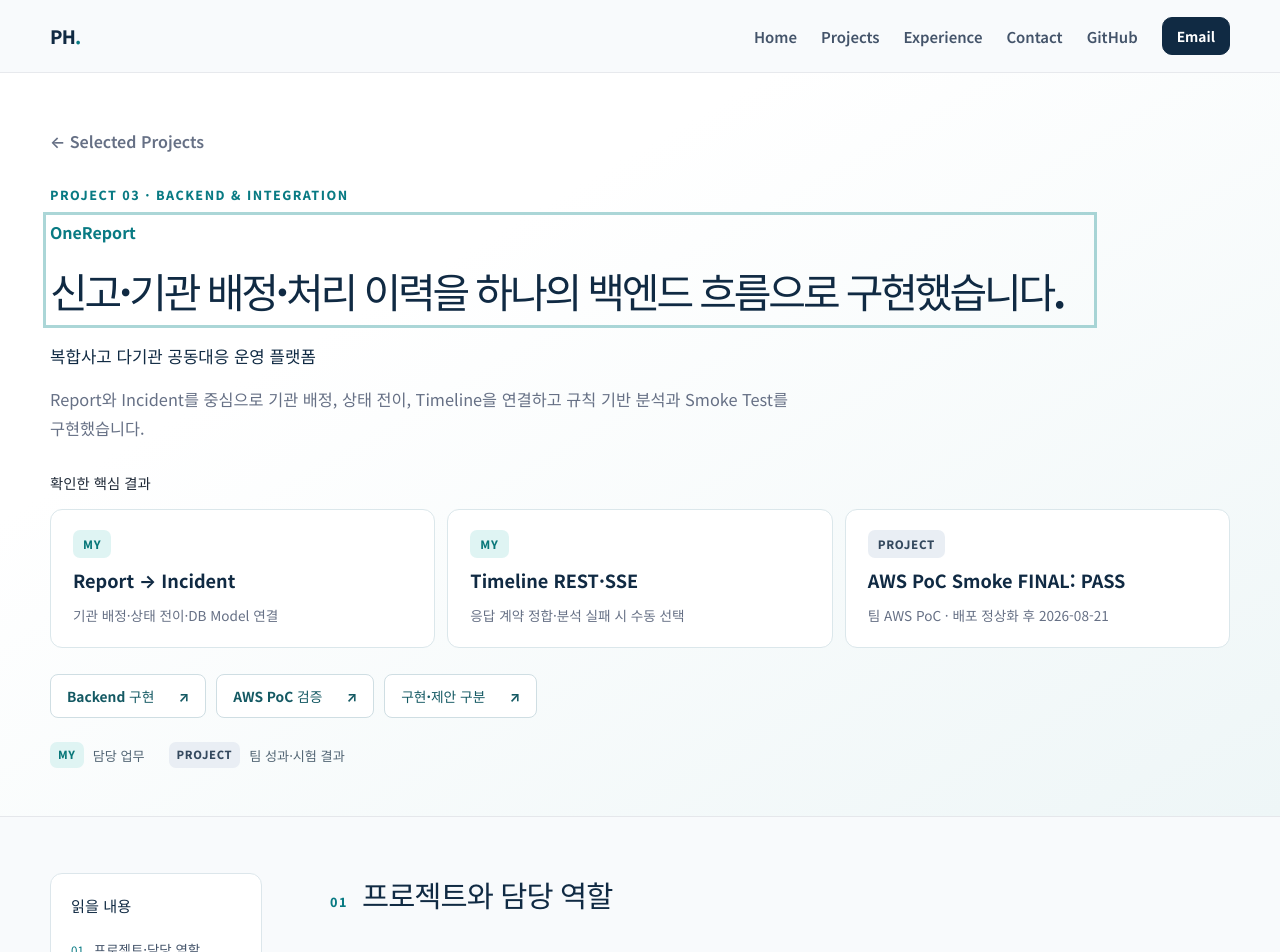
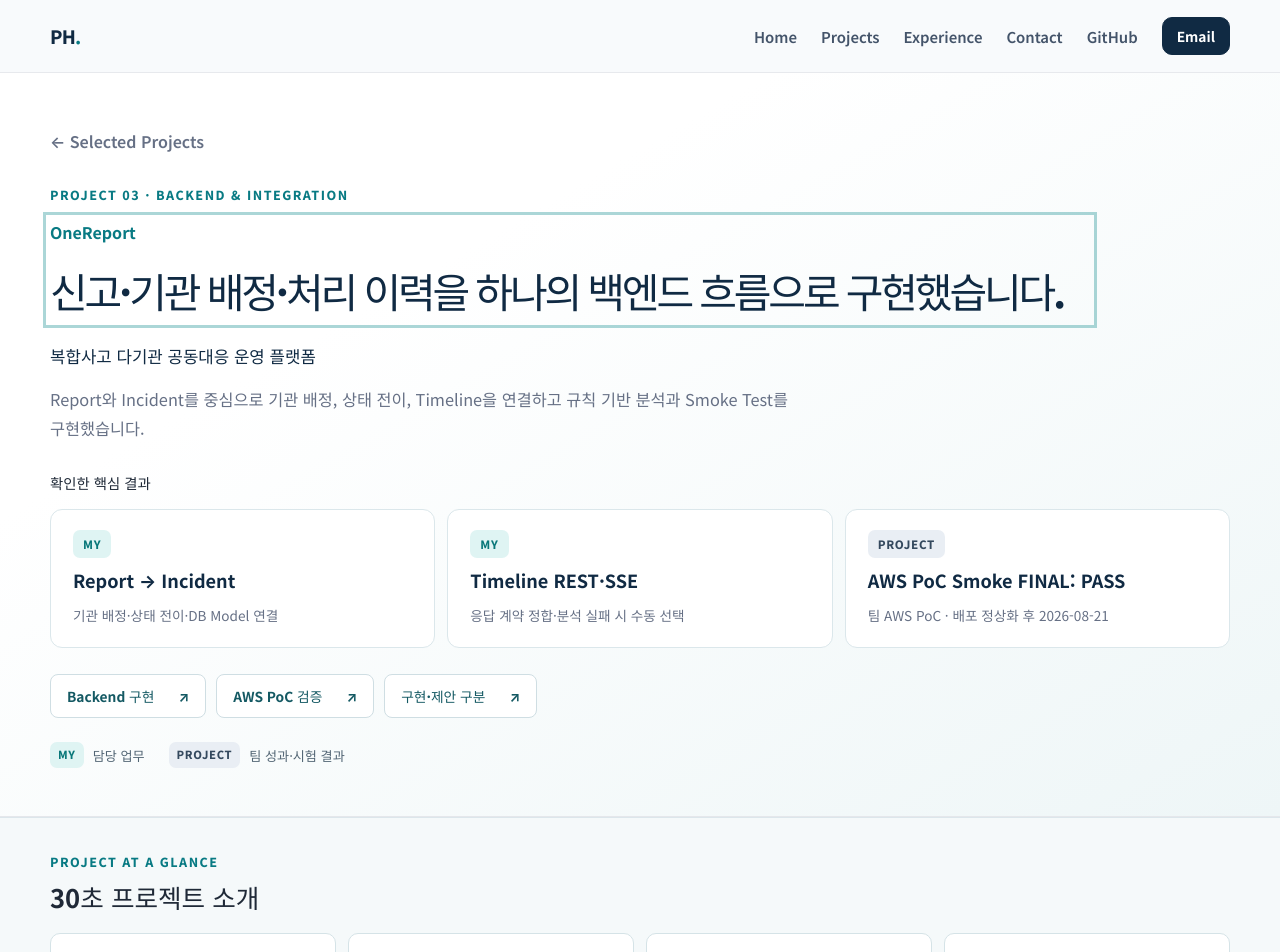
Before and after one commit to wkfkeha784-pixel/cloud-infra-portfolio, a React (Vite) app: page /projects/onereport in a window 1280 px wide. Shown: the top 952 px of the page. Built offline with nearby package versions, Linux system fonts and the light colour scheme.

Commit message:
feat(portfolio): recruiter summary on OneReportDetail page

```diff
--- a/src/pages/OneReportDetail.tsx
+++ b/src/pages/OneReportDetail.tsx
@@ -1,3 +1,4 @@
+import ProjectQuickRead from '../components/ProjectQuickRead'
 import EvidenceGuide from '../components/EvidenceGuide'
 import type { ReactNode } from 'react'
 import { Link } from 'react-router-dom'
@@ -56,6 +57,8 @@ export default function OneReportDetail({ project }: { project: Project }) {
           <EvidenceGuide slug={project.slug} />
         </div>
       </section>
+
+      <ProjectQuickRead project={project} />
 
       <div className="container bluebell-layout">
         <aside className="bluebell-toc"><nav aria-label="OneReport 사례 목차"><h2>읽을 내용</h2><ol>{onereportReading.sections.map((section) => (
```
